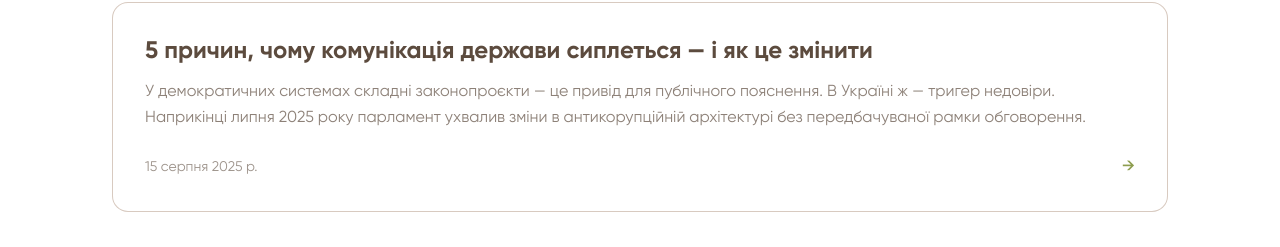
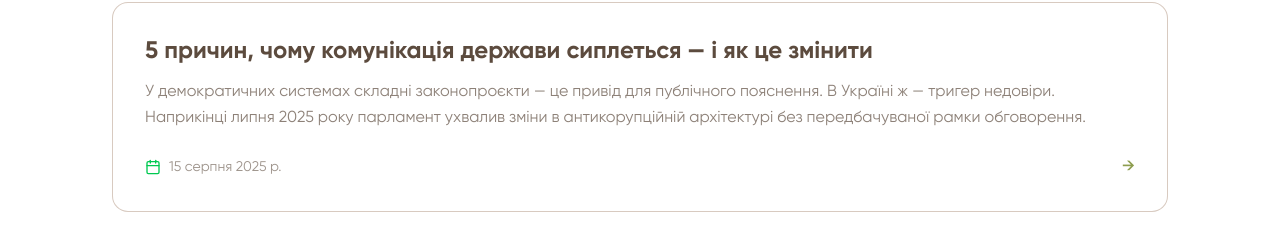
Before and after one commit to dmitriyhajrulin03-ctrl/victoria-bereshchak, a Next.js app: page / in a window 1280 px wide. Shown: the part 6485-6732 px from the top of the page. Built offline with nearby package versions, Linux system fonts and the light colour scheme.

Commit message:
Add calendar icon to dates in blog posts

```diff
--- a/app/blog/[slug]/page.tsx
+++ b/app/blog/[slug]/page.tsx
@@ -4,6 +4,7 @@ import Image from 'next/image';
 import Header from '@/app/components/Header';
 import Footer from '@/app/components/Footer';
 import { useEffect, useState } from 'react';
+import { Calendar } from 'lucide-react';
 
 const blogPosts = {
   'yak-reaguvaty-na-kheit': {
@@ -135,7 +136,10 @@ export default function BlogPost({ params }: { params: Promise<{ slug: string }>
           <div className="flex items-center gap-4 text-foreground/70">
             <span>{post.author}</span>
             <span>•</span>
-            <span>{new Date(post.date).toLocaleDateString('uk-UA', { year: 'numeric', month: 'long', day: 'numeric' })}</span>
+            <div className="flex items-center gap-2">
+              <Calendar className="w-4 h-4 text-green-500" />
+              <span>{new Date(post.date).toLocaleDateString('uk-UA', { year: 'numeric', month: 'long', day: 'numeric' })}</span>
+            </div>
           </div>
         </div>
 
--- a/app/page.tsx
+++ b/app/page.tsx
@@ -895,9 +895,12 @@ function BlogSection() {
                 {post.excerpt}
               </p>
               <div className="flex items-center justify-between">
-                <p className="text-sm text-foreground/60">
-                  {new Date(post.date).toLocaleDateString('uk-UA', { year: 'numeric', month: 'long', day: 'numeric' })}
-                </p>
+                <div className="flex items-center gap-2 text-foreground/60">
+                  <Calendar className="w-4 h-4 text-green-500" />
+                  <p className="text-sm">
+                    {new Date(post.date).toLocaleDateString('uk-UA', { year: 'numeric', month: 'long', day: 'numeric' })}
+                  </p>
+                </div>
                 <span className="text-primary font-semibold group-hover:translate-x-2 transition-transform duration-300">→</span>
               </div>
             </a>
```
